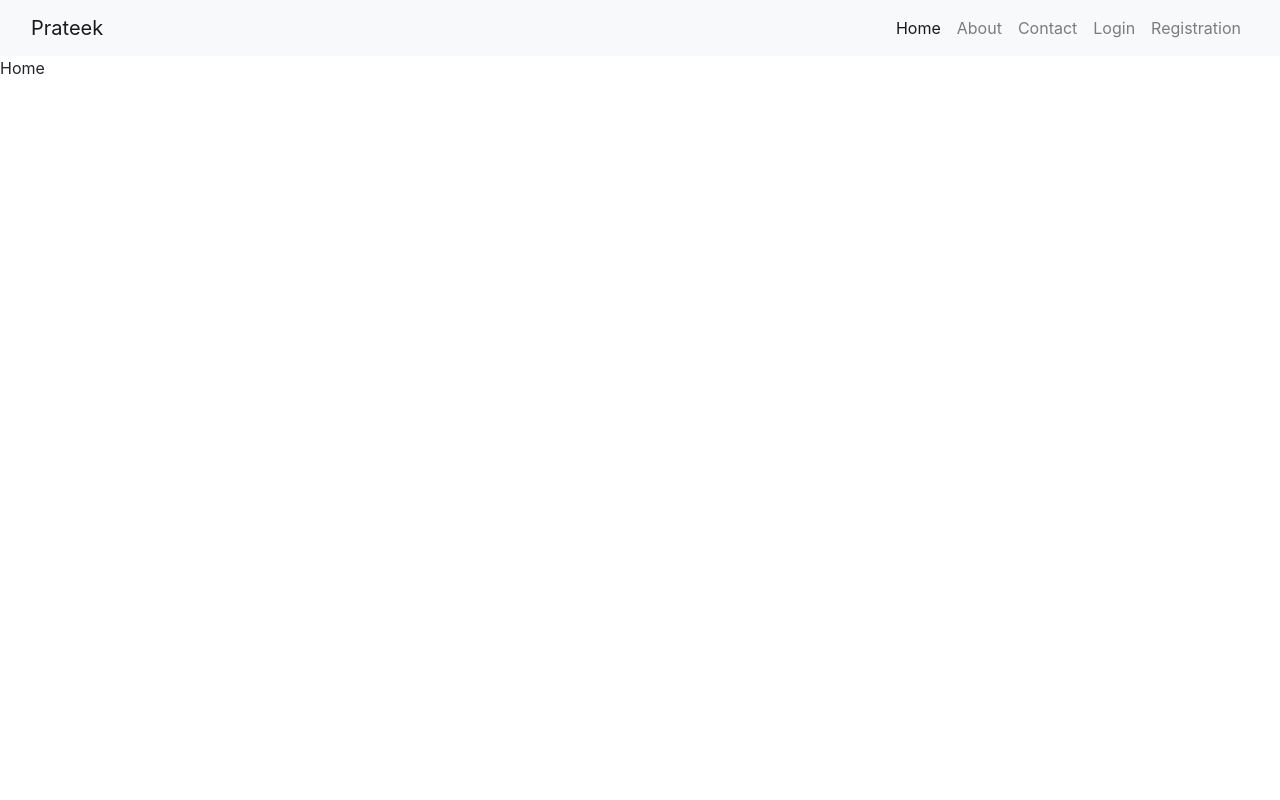
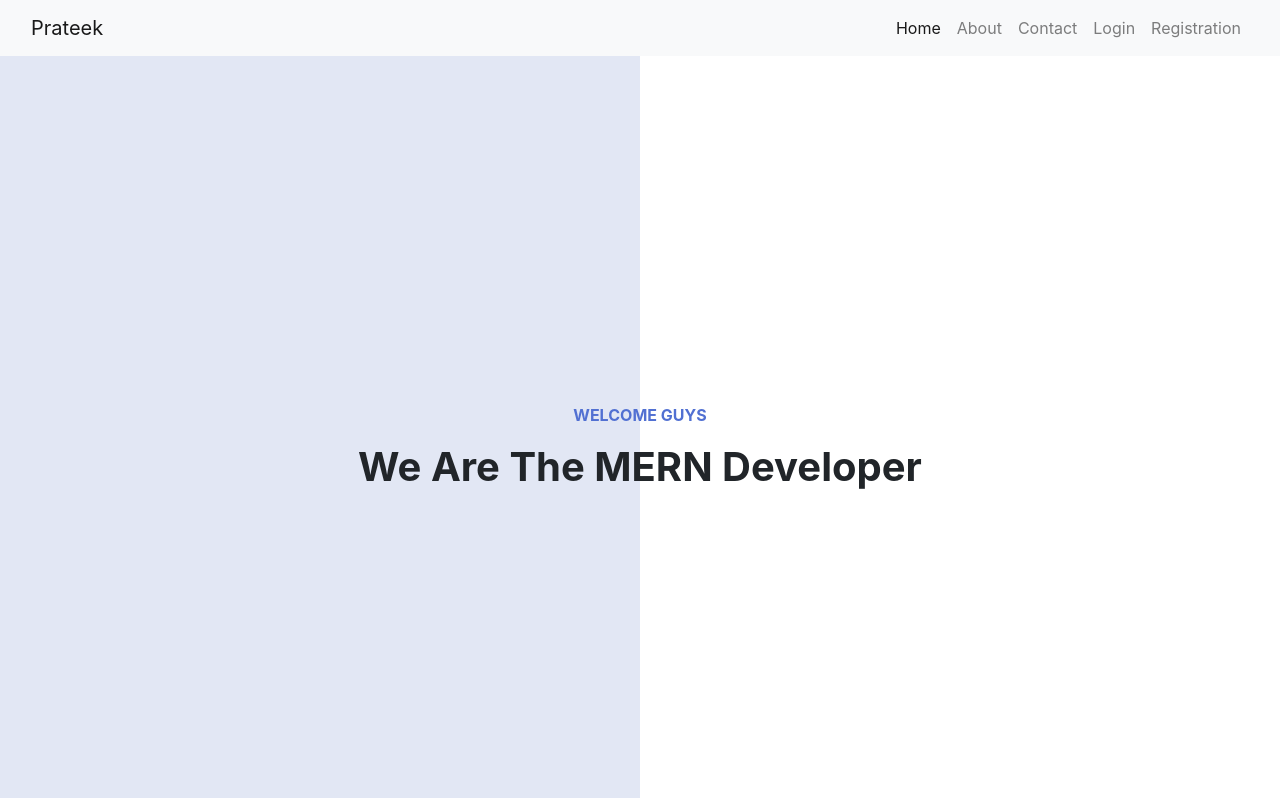
Before and after one commit to stupidcoder22/Mern-Website, a React (Create React App) app: page / in a window 1280 px wide. Built offline with nearby package versions, Linux system fonts and the light colour scheme.

Commit message:
HOME PAGE UI COMPLETED

```diff
--- a/src/App.css
+++ b/src/App.css
@@ -9,6 +9,35 @@
   flex-direction: column;
   align-items: flex-start;
   margin-left: 10px;
+}
+
+.home-page {
+  background: linear-gradient(
+    to right,
+    #e2e7f4 0%,
+    #e2e7f4 50%,
+    white 50%,
+    white 100%
+  );
+}
+
+.home-div {
+  width: 100%;
+  height: calc(100vh - 42px - 1em);
+  display: flex;
+  flex-grow: 1;
+  flex-direction: column;
+  justify-content: center;
+  align-items: center;
+}
+
+.home-div p {
+  color: #5170d2;
+  font-weight: bold;
+}
+
+.home-div h1 {
+  font-weight: bold;
 }
 
 .contact_info_item img {
--- a/src/components/Home.jsx
+++ b/src/components/Home.jsx
@@ -1,7 +1,14 @@
 import React from "react";
 
 const Home = () => {
-  return <div>Home</div>;
+  return (
+    <div className="home-page container-fluid">
+      <div className="home-div">
+        <p className="pt-5">WELCOME GUYS</p>
+        <h1>We Are The MERN Developer</h1>
+      </div>
+    </div>
+  );
 };
 
 export default Home;
```
